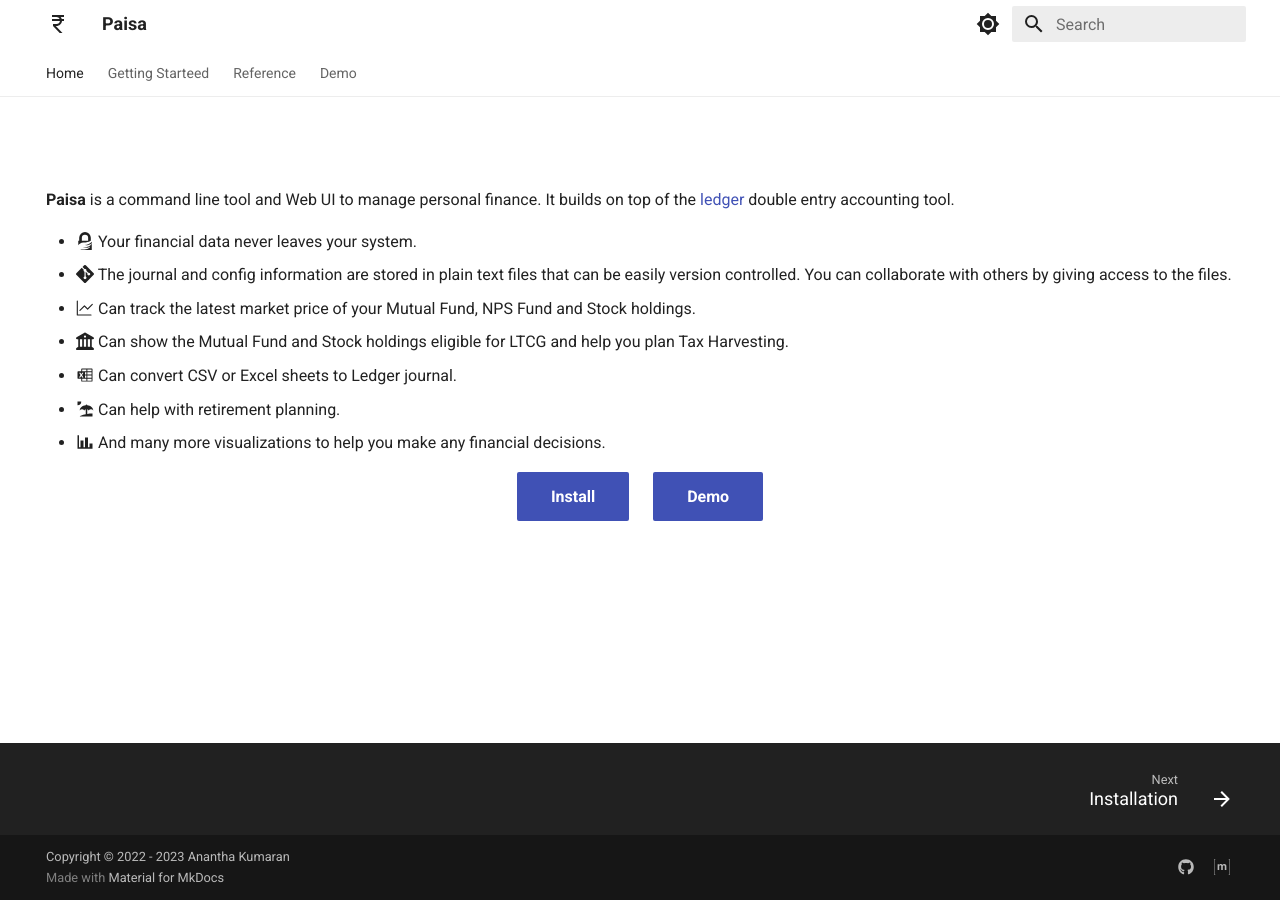
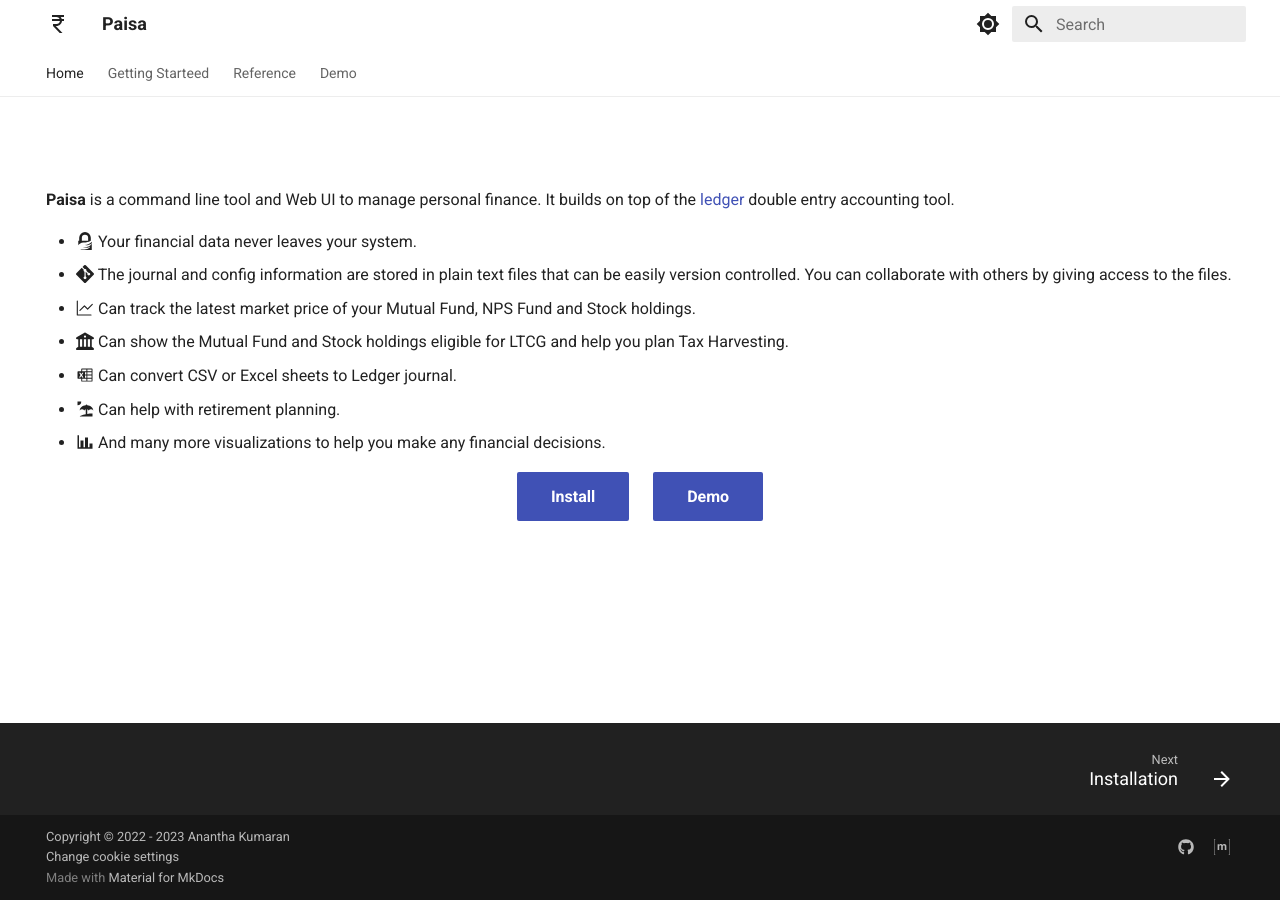
Before and after one commit to ananthakumaran/paisa, an MkDocs documentation site: the page built from docs/index.md, in a window 1280 px wide. Built offline with MkDocs 1.6.1 and Material for MkDocs 9.7.7, drawn with Linux system fonts in a browser that asks for light colours; part of the change alters nothing that is shown.

```diff
--- a/docs/index.md
+++ b/docs/index.md
@@ -2,6 +2,7 @@
 hide:
   - navigation
   - toc
+  - feedback
 ---
 
 #
--- a/mkdocs.yml
+++ b/mkdocs.yml
@@ -76,10 +76,35 @@ markdown_extensions:
 extra_javascript:
   - javascripts/extra.js
 
-copyright: Copyright &copy; 2022 - 2023 Anantha Kumaran
+copyright: |
+  Copyright &copy; 2022 - 2023 Anantha Kumaran <br \> <a href="#__consent">Change cookie settings</a>
 extra:
   social:
     - icon: fontawesome/brands/github
       link: https://github.com/ananthakumaran/paisa
     - icon: simple/matrix
       link: https://matrix.to/#/#paisa:matrix.org
+  consent:
+    title: Cookie consent
+    description: >-
+      We use cookies to recognize your repeated visits and preferences, as well
+      as to measure the effectiveness of our documentation and whether users
+      find what they're searching for. With your consent, you're helping us to
+      make our documentation better.
+  analytics:
+    provider: google
+    property: G-NL7XFHE65Z
+    feedback:
+      title: Was this page helpful?
+      ratings:
+        - icon: material/emoticon-happy-outline
+          name: This page was helpful
+          data: 1
+          note: >-
+            Thanks for your feedback!
+        - icon: material/emoticon-sad-outline
+          name: This page could be improved
+          data: 0
+          note: >-
+            Thanks for your feedback! Help us improve this page by
+            using our <a href="https://docs.google.com/forms/d/e/1FAIpQLSejpTiljuhsviEvXFBN-Z5rJZ_dkXHV5RaZzqpyCAZF1nIFiQ/viewform?usp=pp_url&entry.1125403938={url}" target="_blank" rel="noopener">feedback form</a>.
```
